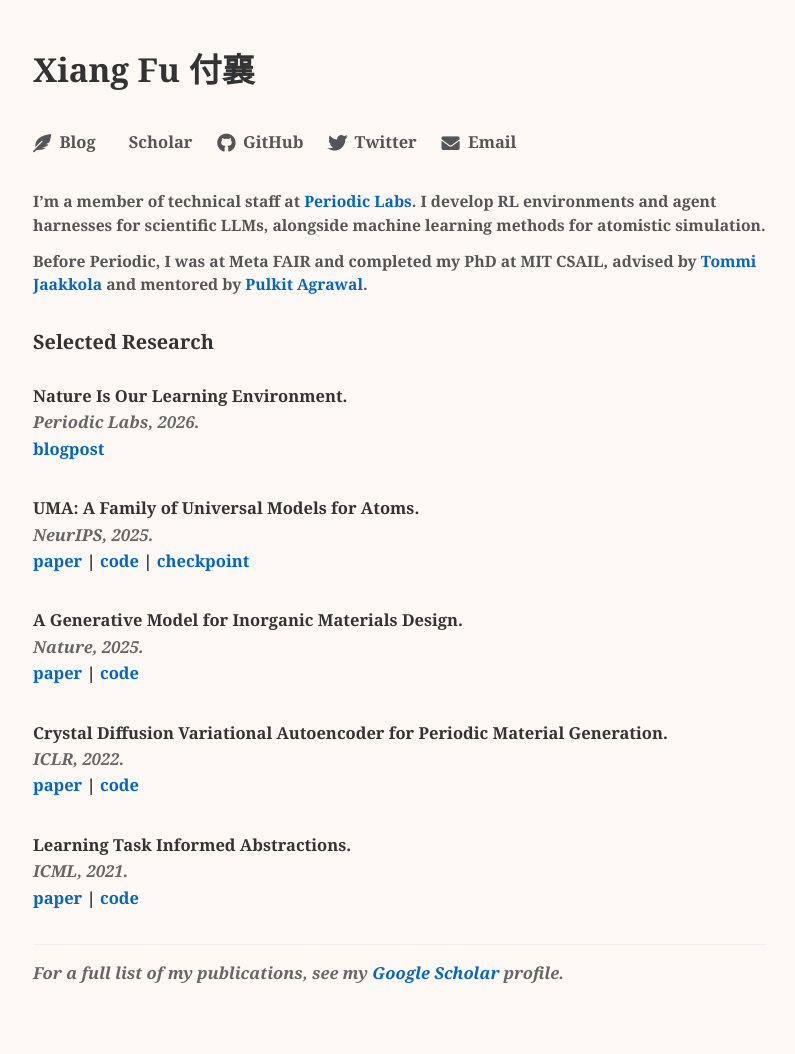
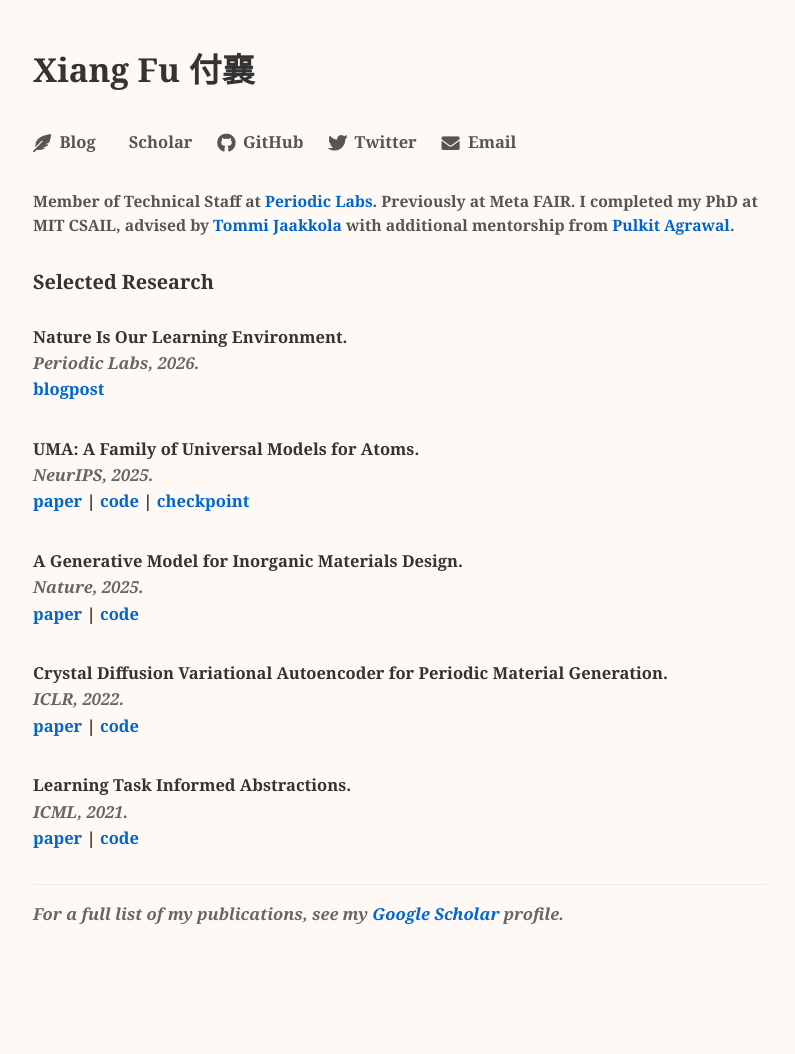
Before and after one commit to kyonofx/kyonofx.github.io, a Jekyll site: the page built from _pages/home.md, in a window 1280 px wide. Shown: the whole page, without its empty margins (240-1035 px from the left). Built offline with Jekyll 4.4.1, drawn with Linux system fonts in a browser that asks for light colours; cached includes are drawn as plain includes; some web fonts are replaced; a style sheet for code colours, icons or effects is not loaded; after the commit the page ends 994 px from its top, so only the background shows below that.

Commit message:
Restore original website introduction

```diff
--- a/_layouts/archive.html
+++ b/_layouts/archive.html
@@ -38,10 +38,9 @@ layout: default
           </a>
         </div>
         <div class="author-bio">
-          <p>I’m a member of technical staff at <a href="https://periodic.com/">Periodic Labs</a>. I develop RL environments
-            and agent harnesses for scientific LLMs, alongside machine learning methods for atomistic simulation.</p>
-          <p>Before Periodic, I was at Meta FAIR and completed my PhD at MIT CSAIL, advised by <a
-              href="https://people.csail.mit.edu/tommi/tommi.html">Tommi Jaakkola</a> and mentored by <a
+          <p>Member of Technical Staff at <a href="https://periodic.com/">Periodic Labs</a>. Previously at Meta FAIR.
+            I completed my PhD at MIT CSAIL, advised by <a
+              href="https://people.csail.mit.edu/tommi/tommi.html">Tommi Jaakkola</a> with additional mentorship from <a
               href="https://people.csail.mit.edu/pulkitag/">Pulkit Agrawal</a>.</p>
         </div>
       </div>
```
